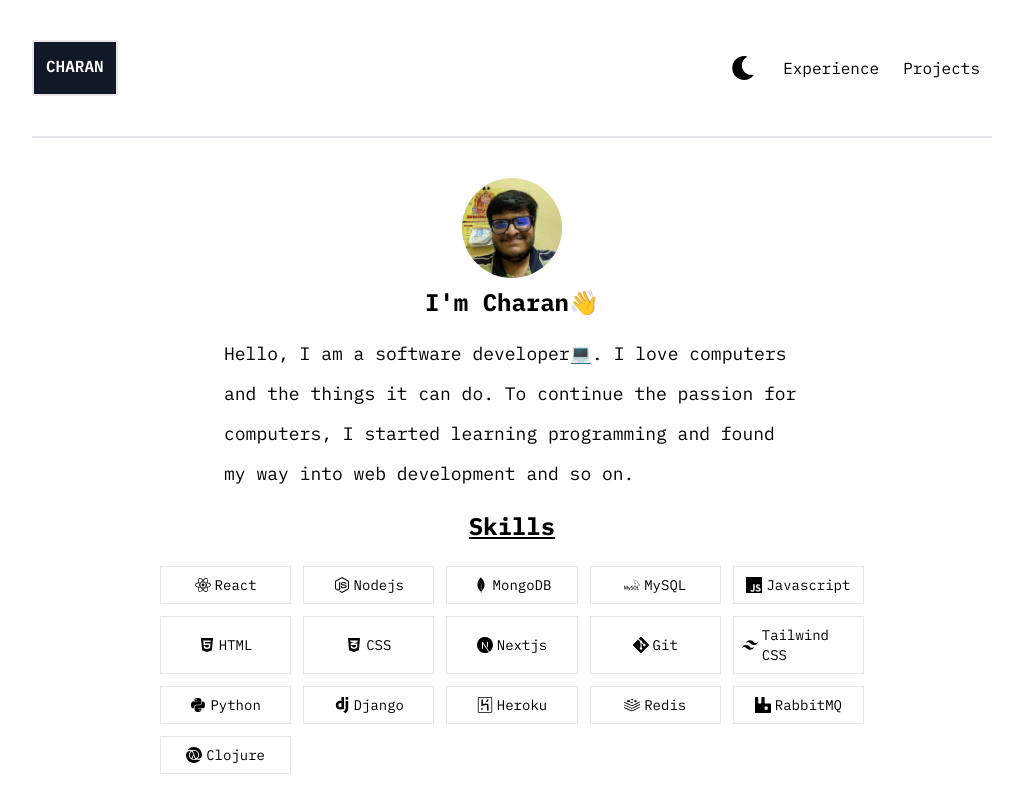
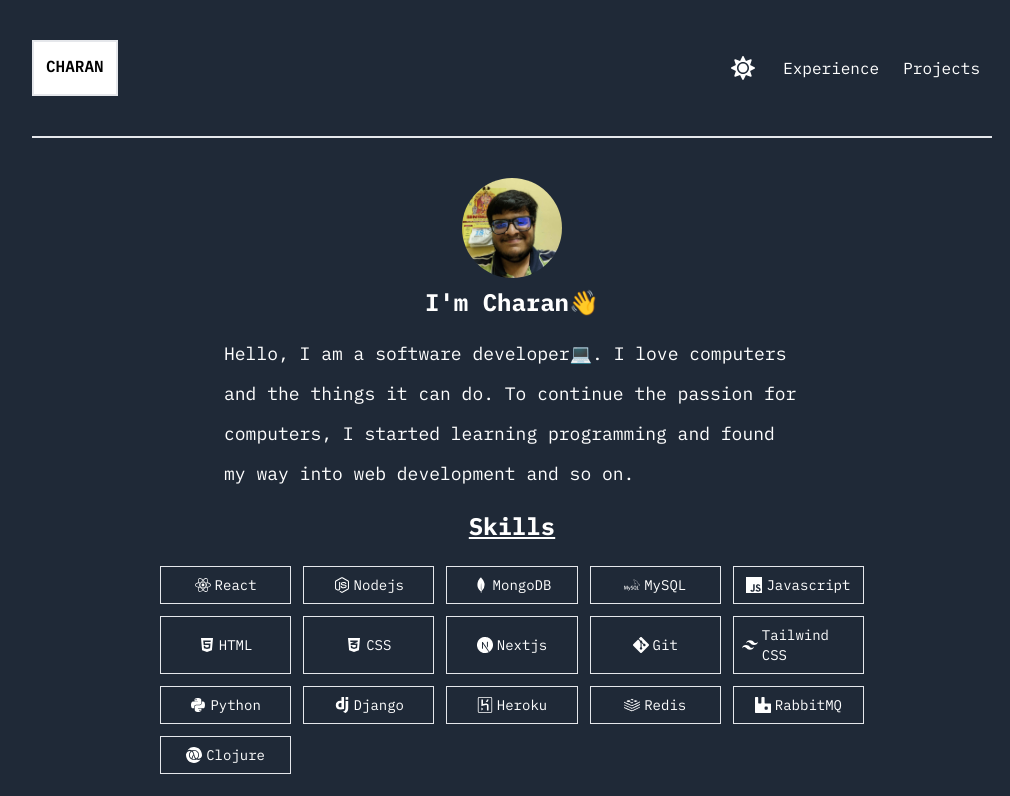
Before and after one commit to charan1973/portfolio-new, a Next.js app: page / in a window 1280 px wide. Shown: the top 796 px of the page, without its empty margins (128-1138 px from the left). Built offline with nearby package versions, Linux system fonts and the light colour scheme.

Commit message:
set default theme as dark

```diff
--- a/components/navbar/navbar.component.jsx
+++ b/components/navbar/navbar.component.jsx
@@ -1,15 +1,13 @@
-import Link from "next/link";
 import { useState } from "react";
+import { FaSun, FaMoon } from "react-icons/fa";
+
 import NavbarButton from "../navbar-button/navbar-button.component";
-import { useTheme } from "next-themes";
-import { FaSun, FaMoon, FaExternalLinkAlt } from "react-icons/fa";
 import { bio } from "../../data/home.data";
 import { projects } from "../../data/project.data";
-import { tools } from "../../data/tools.data";
-import { resources } from "../../data/resources.data";
+import useToggleTheme from "../../hooks/useToggleTheme";
 
 const Navbar = () => {
-  const { theme, setTheme } = useTheme();
+  const { theme, setTheme } = useToggleTheme();
   const [showNav, setShowNav] = useState(false);
 
   return (
--- /dev/null
+++ b/hooks/useToggleTheme.js
@@ -0,0 +1,13 @@
+import { useEffect, useState } from "react";
+import { useTheme } from "next-themes";
+
+function useToggleTheme() {
+  const { theme, setTheme } = useTheme();
+  const [themeValue, setThemeValue] = useState();
+
+  useEffect(() => setThemeValue(theme), [theme]);
+
+  return { theme: themeValue, setTheme };
+}
+
+export default useToggleTheme;
--- a/pages/_app.js
+++ b/pages/_app.js
@@ -6,7 +6,7 @@ import "../styles/globals.css";
 
 function MyApp({ Component, pageProps }) {
   return (
-    <ThemeProvider attribute="class">
+    <ThemeProvider attribute="class" defaultTheme="dark">
       <div className="min-h-screen px-2 lg:px-40 dark:bg-gray-800 dark:text-white">
         <Navbar />
         <div className="py-10 mb-10">
```
